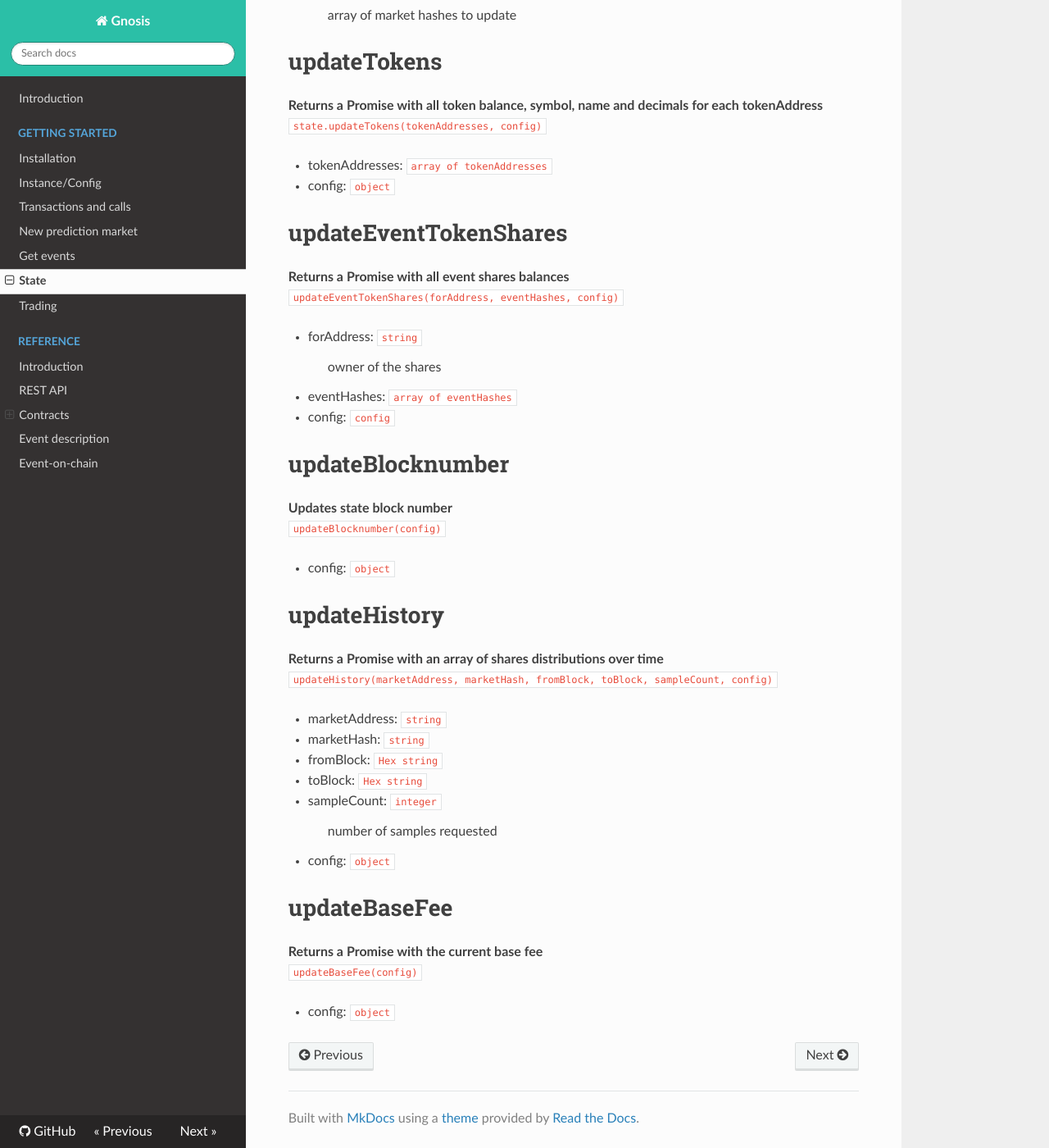
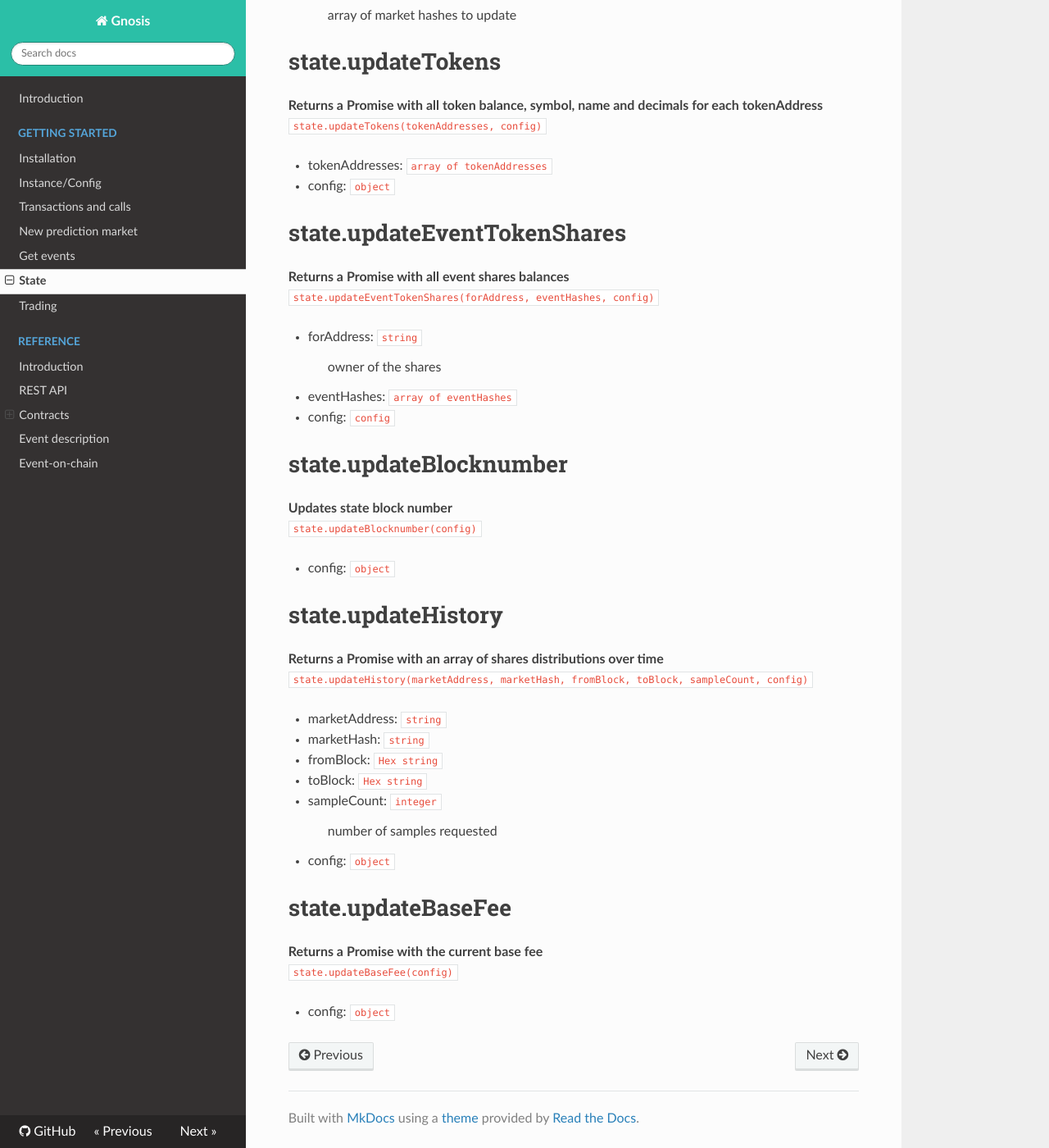
Before and after one commit to Consensys/gnosis-docs, an MkDocs documentation site: the page built from docs/getting-started/state.md, in a window 1280 px wide and 1400 px high, scrolled down 2638 px. Shown: the whole window at 82% size. Built offline with MkDocs 1.6.1, drawn with Linux system fonts in a browser that asks for light colours; nearby versions of some CDN libraries; old or Windows-style settings are respelled for this version of MkDocs.

Commit message:
missing naming

```diff
--- a/docs/getting-started/state.md
+++ b/docs/getting-started/state.md
@@ -88,31 +88,31 @@ const state = gnosis.state.get(config);
 * filteredMarketHashes: `array or marketHashes` (optional)
 > array of market hashes to update
 
-# updateTokens
+# state.updateTokens
 **Returns a Promise with all token balance, symbol, name and decimals for each tokenAddress**
 `state.updateTokens(tokenAddresses, config)`
 
 * tokenAddresses: `array of tokenAddresses`
 * config: `object`
 
-# updateEventTokenShares
+# state.updateEventTokenShares
 **Returns a Promise with all event shares balances**
-`updateEventTokenShares(forAddress, eventHashes, config)`
+`state.updateEventTokenShares(forAddress, eventHashes, config)`
 
 * forAddress: `string`
 > owner of the shares
 * eventHashes: `array of eventHashes`
 * config: `config`
 
-# updateBlocknumber
+# state.updateBlocknumber
 **Updates state block number**
-`updateBlocknumber(config)`
+`state.updateBlocknumber(config)`
 
 * config: `object`
 
-# updateHistory
+# state.updateHistory
 **Returns a Promise with an array of shares distributions over time**
-`updateHistory(marketAddress, marketHash, fromBlock, toBlock, sampleCount, config)`
+`state.updateHistory(marketAddress, marketHash, fromBlock, toBlock, sampleCount, config)`
 
 * marketAddress: `string`
 * marketHash: `string`
@@ -122,8 +122,8 @@ const state = gnosis.state.get(config);
 > number of samples requested
 * config: `object`
 
-# updateBaseFee
+# state.updateBaseFee
 **Returns a Promise with the current base fee**
-`updateBaseFee(config)`
+`state.updateBaseFee(config)`
 
 * config: `object`
```
